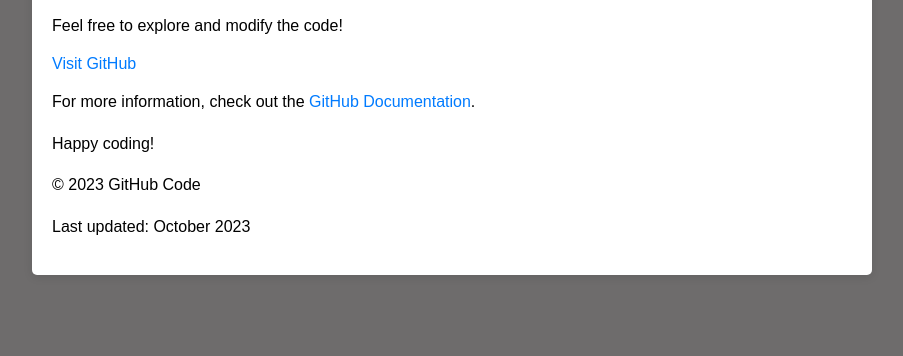
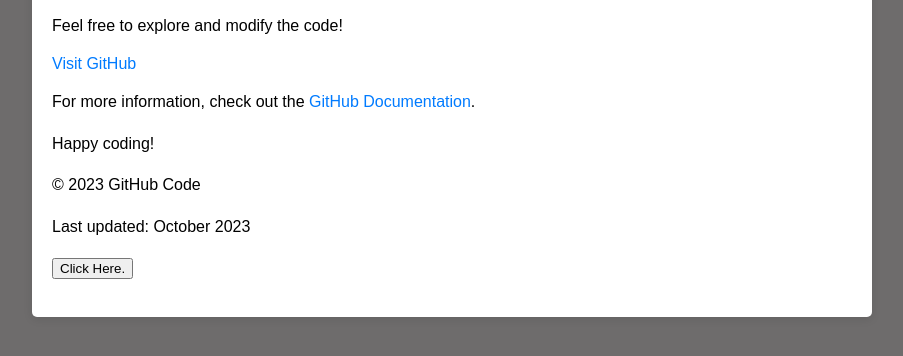
Before and after one commit to AkshitaGupta97/GithubCode, a plain HTML site: page index.html in a window 1280 px wide. Shown: the part 148-504 px from the top of the page, without its empty margins (188-1091 px from the left). Drawn offline with Linux system fonts and the light colour scheme.

Commit message:
added button

```diff
--- a/index.html
+++ b/index.html
@@ -45,6 +45,7 @@
         <p>Happy coding!</p>
         <p>© 2023 GitHub Code</p>
         <p>Last updated: October 2023</p>
+        <p><button>Click Here.</button></p>
     </div>
 </body>
 </html>
```
